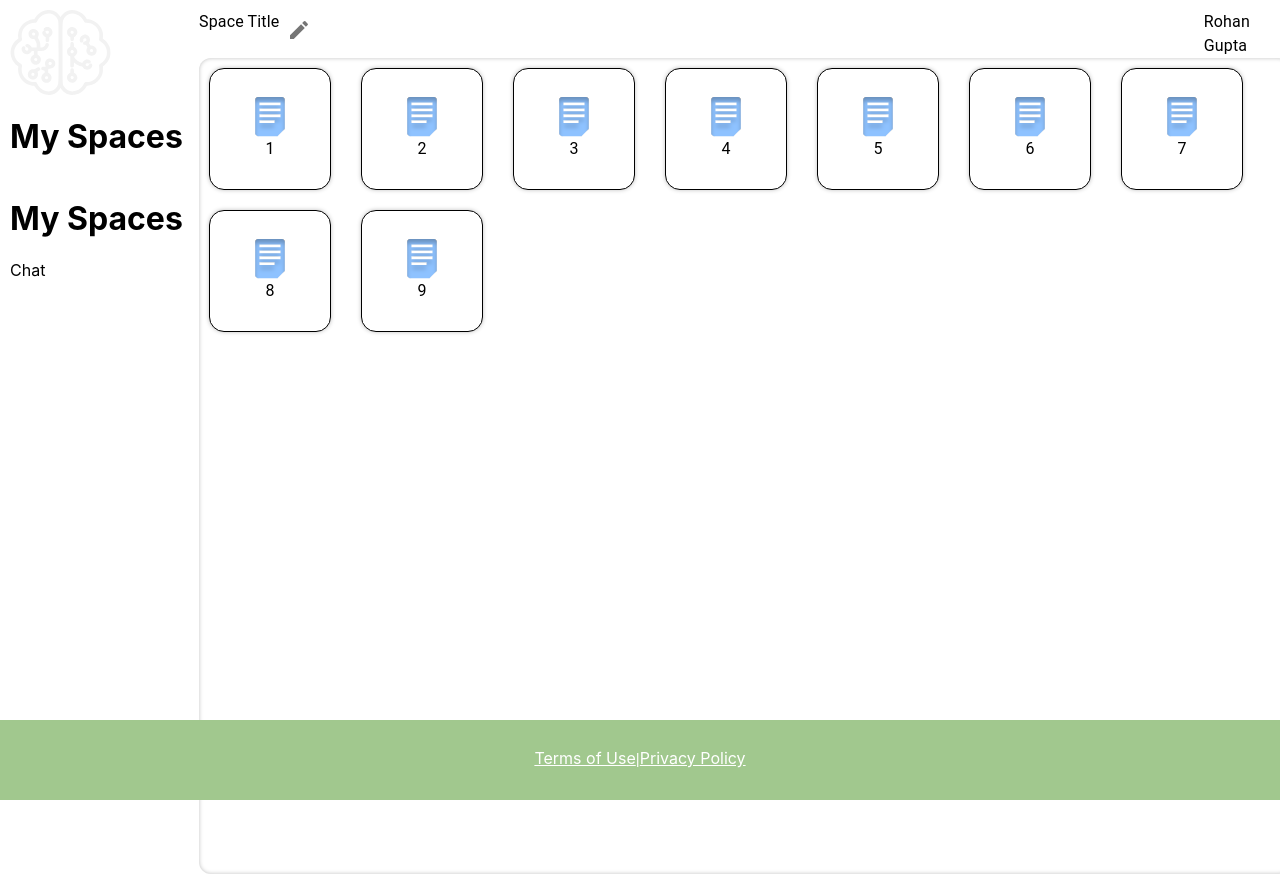
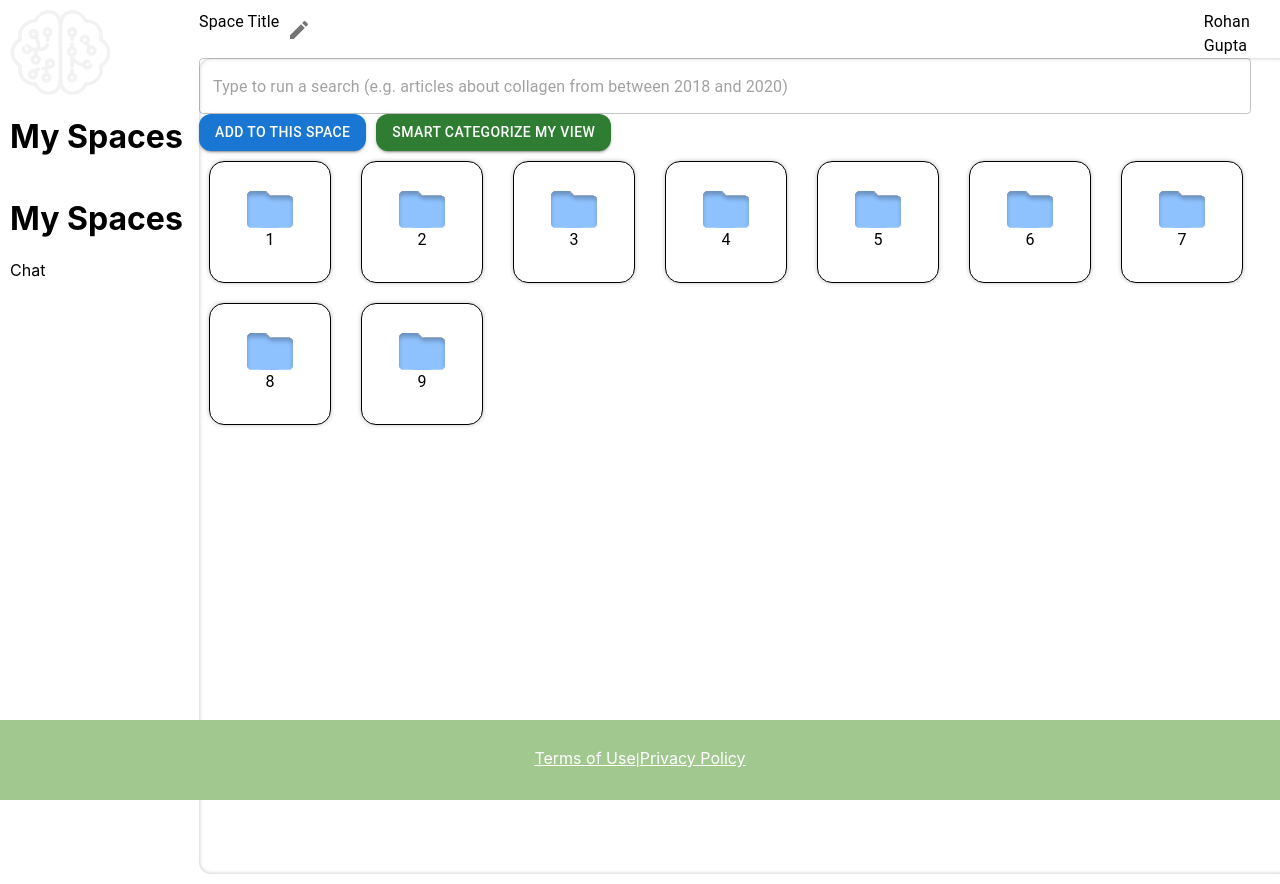
Before and after one commit to second-brain-labs/web-app, a React (Create React App) app in the folder frontend/: page / in a window 1280 px wide. Built offline with nearby package versions, Linux system fonts and the light colour scheme.

Commit message:
some styling fixes

```diff
--- a/frontend/src/components/Directory/Boxes/smallbox.css
+++ b/frontend/src/components/Directory/Boxes/smallbox.css
@@ -3,8 +3,9 @@
     height: 100px;
     border-radius: 15px;
     background: #FFFFFF;
-    box-shadow: 0px 0px 4px 0px #00000040;
     padding: "20px";
+    box-shadow: 0px 0px 4px 0px rgba(0, 0, 0, 0.25);
+
 }
 
 .font{
--- a/frontend/src/components/Directory/FileView.tsx
+++ b/frontend/src/components/Directory/FileView.tsx
@@ -1,13 +1,14 @@
-import { Grid, Stack } from '@mui/material';
+import { Grid, Stack, TextField } from '@mui/material';
 import React, {useEffect, useState} from 'react';
 import "./fileview.css";
 import SmallBox from "./Boxes/SmallBox"
-import { Box, Modal, Typography } from '@mui/material';
+import { Button, Box, Modal, Typography } from '@mui/material';
 import ISpace from '../../types/space';
 import IFile from '../../types/file';
 import ILink from '../../types/link';
 import Popup from './Popup';
 import SpaceBox from './Boxes/SpaceBox';
+
 
 
 
@@ -35,6 +36,17 @@ const FileView = () => {
     return (
        <Stack className='fileview'>
 
+           <Box sx={{borderRadius: "100px"}}>
+               <TextField placeholder='Type to run a search (e.g. articles about collagen from between 2018 and 2020)' sx={{width: "1052px",
+
+            }}></TextField>
+           </Box>
+
+           <Stack direction={"row"}>
+            <Button variant="contained" sx={{borderRadius: "12px", marginRight: "10px"}}>Add to this space</Button>
+            <Button variant="contained" color="success" sx={{borderRadius: "12px"}}>Smart categorize my view</Button>
+           </Stack>
+
            <Grid
            container
            rowGap={"20px"}
@@ -44,7 +56,7 @@ const FileView = () => {
                {temp.map((x) => <>
                {true &&
                 <>
-                    <SmallBox onClick={() => handleOpen(x)} title={x} type={"file"}/>
+                    <SmallBox onClick={() => handleOpen(x)} title={x} type={"folder"}/>
                     <Popup title="Link title" summary="Lorem ipsum" handleClose={handleClose} x={x} open={open}/>
                 </>
                }
```
